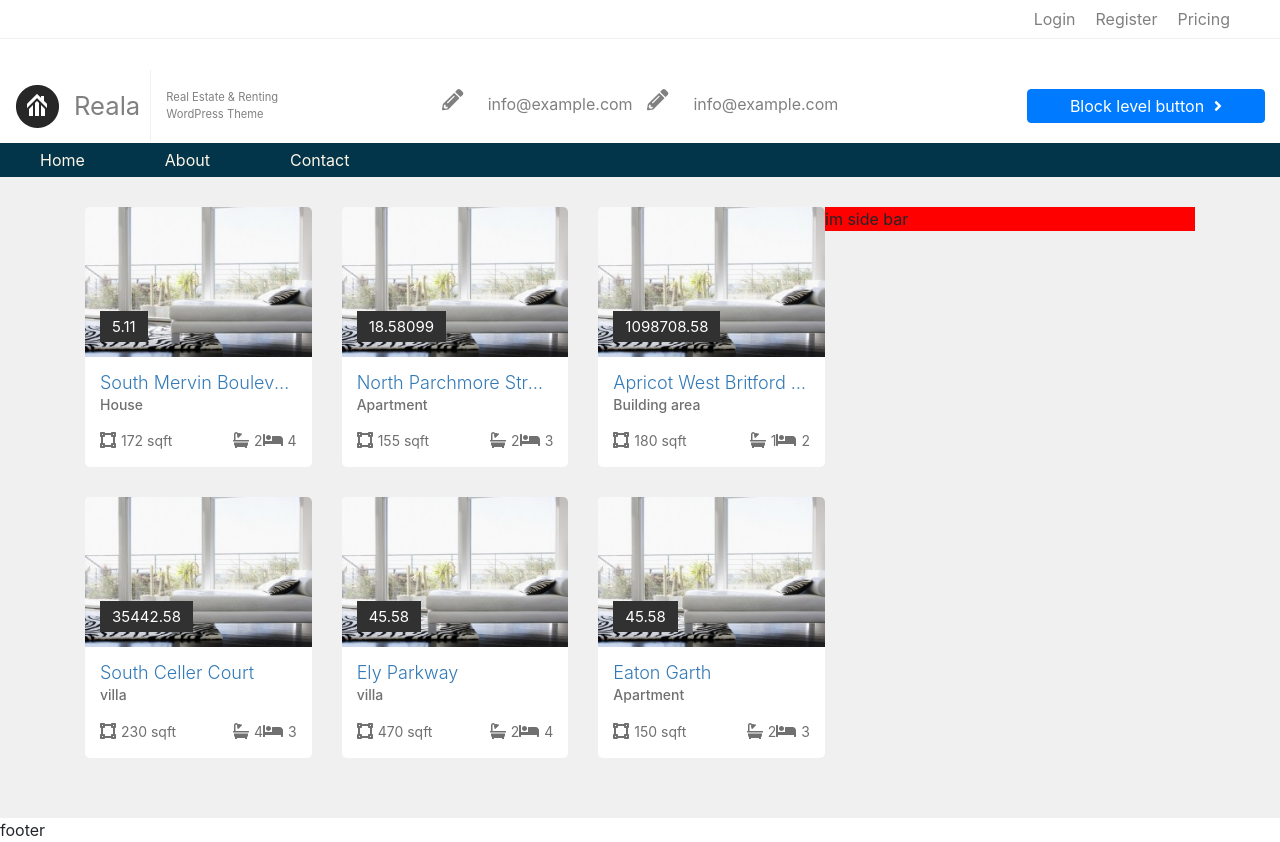
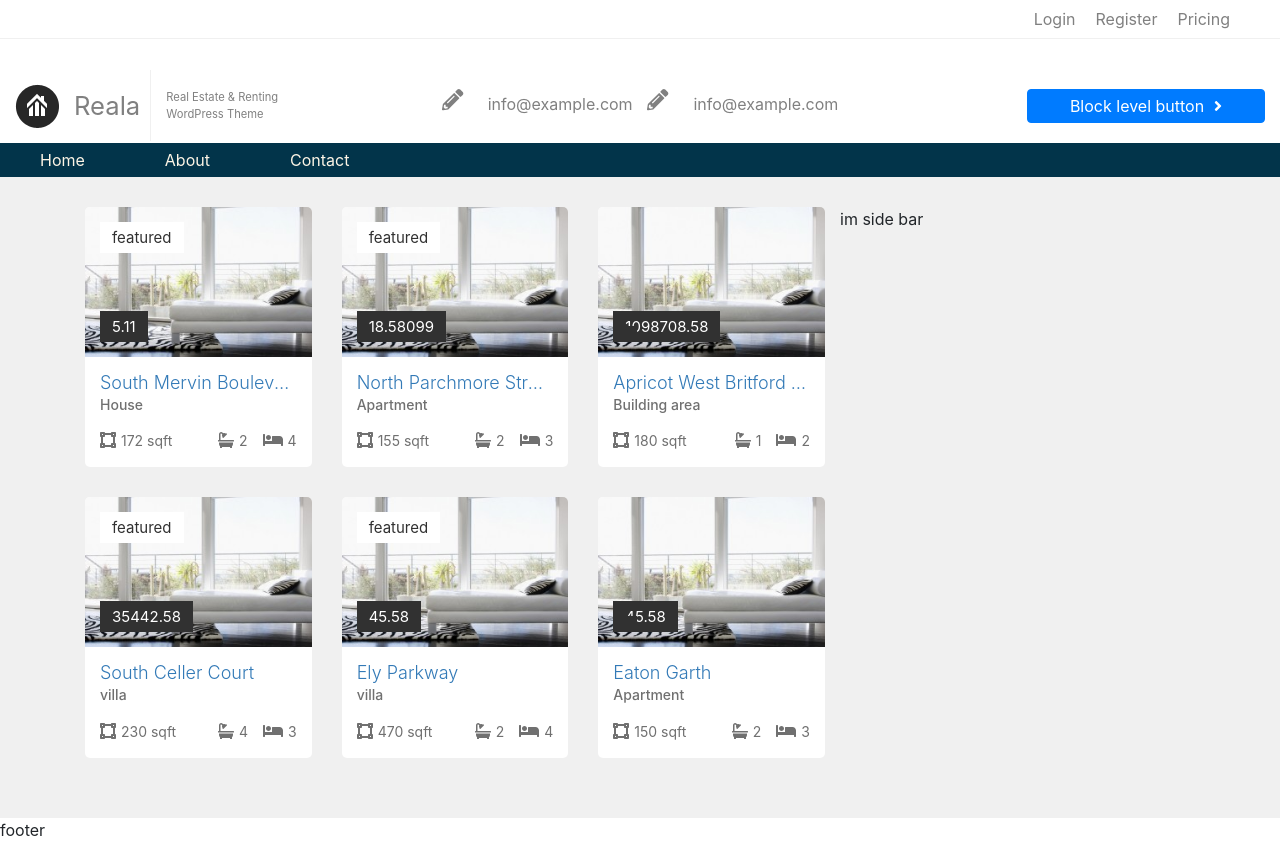
Before and after one commit to tinahomayouni/panda, a React (Create React App) app: page / in a window 1280 px wide. Built offline with nearby package versions, Linux system fonts and the light colour scheme.

Commit message:
handle featured lable

```diff
--- a/src/component/card/card.scss
+++ b/src/component/card/card.scss
@@ -26,7 +26,6 @@ $blue:#337ab7;
         border-bottom-left-radius: 0;
         border-bottom-right-radius: 0;
 
-
         span {
           background-color: $grayDark;
           bottom: 15px;
@@ -37,6 +36,21 @@ $blue:#337ab7;
           padding: 8px 12px;
           position: absolute;
         }
+
+        .featured {
+          background-color: #fff;
+          border-radius: 0;
+          color: #313131;
+          font-size: 15px;
+          font-weight: 400;
+          line-height: 1;
+          padding: 8px 12px;
+          position: absolute;
+          left: 15px;
+          top: 15px;
+          bottom: auto;
+        }
+
 
         img {
           width: 100%;
@@ -70,8 +84,8 @@ $blue:#337ab7;
           justify-content: space-between;
 
           .rightOption {
-            svg:last-child {
-              background: red;
+            .bathQuantity {
+              padding-right: 15px;
             }
           }
 
@@ -91,6 +105,6 @@ $blue:#337ab7;
   }
 
   aside {
-    background: red;
+    padding: 0 15px;
   }
 }
--- a/src/component/card/cardItem.js
+++ b/src/component/card/cardItem.js
@@ -8,7 +8,9 @@ function CardItem(props) {
     <div className="cartItem">
       <div className="imgWrp">
         <img src={`/imgs/${props.house.image}`} alt={props.house.alt} />
-        <span>{props.house.price}</span>
+        <span className="price">{props.house.price}</span>
+        <span className={`${!!props.house.featured ? "featured" : ""}`}>{props.house.featured}</span>
+
       </div>
       <div className="txtWrp">
         <h3>{props.house.title}</h3>
--- a/src/data/dataCard/dataCard.json
+++ b/src/data/dataCard/dataCard.json
@@ -26,7 +26,6 @@
       "category": "Building area",
       "title": "Apricot West Britford Arch",
       "squareFootage": "180 sqft",
-      "featured": "featured",
       "image": "home.jpg",
       "option": [{ "shower": 1 }, { "room": 2 }],
       "price": 1098708.58
@@ -56,7 +55,6 @@
       "category": "Apartment",
       "title": "Eaton Garth",
       "squareFootage": "150 sqft",
-      "featured": "featured",
       "image": "home.jpg",
       "option": [{ "shower": 2 }, { "room": 3 }],
       "price": 45.58
```
